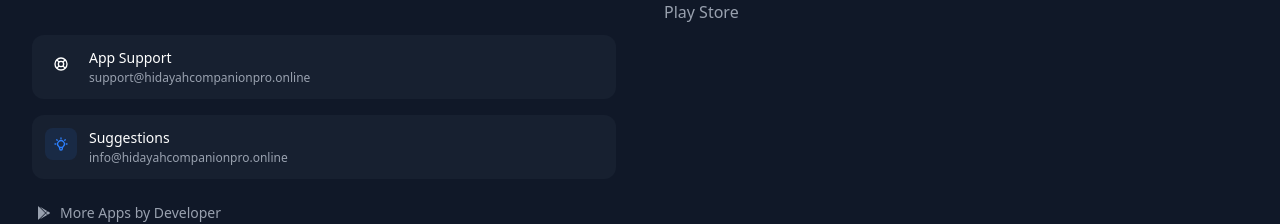
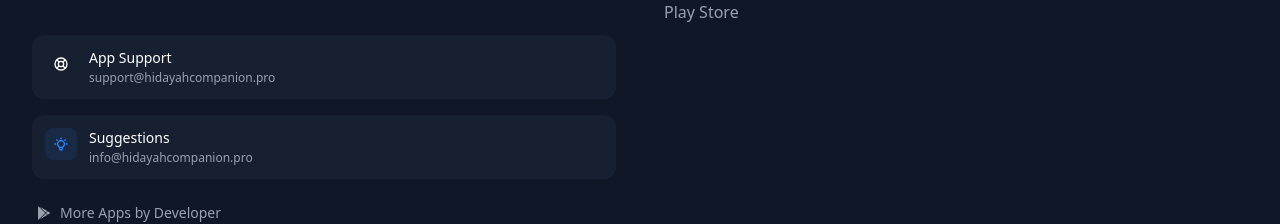
Before and after one commit to Taqaddusshafi/website, a Next.js app: page / in a window 1280 px wide. Shown: the part 4342-4566 px from the top of the page. Built offline with nearby package versions, Linux system fonts and the light colour scheme.

Commit message:
domain chnage

```diff
--- a/src/app/layout.tsx
+++ b/src/app/layout.tsx
@@ -16,7 +16,7 @@
 });
 
 export const metadata: Metadata = {
-  metadataBase: new URL('https://hidayahcompanionpro.online'),
+  metadataBase: new URL('https://hidayahcompanion.pro'),
   title: "Hidayah Companion Pro - Complete Islamic App",
   description: "Your complete Islamic companion app: Quran, Prayer Times, Qibla Direction, Hijri Calendar, Azkar, Tasbih, Hadith, and more. Download now on Google Play.",
   keywords: "Islamic app, Prayer times, Quran, Qibla, Hijri calendar, Muslim app, Azkar, Tasbih, Hadith, Ramadan, Islamic calendar",
--- a/src/app/robots.ts
+++ b/src/app/robots.ts
@@ -3,7 +3,7 @@
 export const dynamic = 'force-static';
 
 export default function robots(): MetadataRoute.Robots {
-  const baseUrl = 'https://hidayahcompanionpro.online'; // Update this with your actual domain
+  const baseUrl = 'https://hidayahcompanion.pro'; // Update this with your actual domain
 
   return {
     rules: {
--- a/src/app/sitemap.ts
+++ b/src/app/sitemap.ts
@@ -3,7 +3,7 @@
 export const dynamic = 'force-static';
 
 export default function sitemap(): MetadataRoute.Sitemap {
-  const baseUrl = 'https://hidayahcompanionpro.online'; // Update this with your actual domain
+  const baseUrl = 'https://hidayahcompanion.pro'; // Update this with your actual domain
 
   return [
     {
--- a/src/components/Footer.tsx
+++ b/src/components/Footer.tsx
@@ -33,7 +33,7 @@
 
             <div className="space-y-4 pt-2">
               <a
-                href="mailto:support@hidayahcompanionpro.online"
+                href="mailto:support@hidayahcompanion.pro"
                 className="group flex items-start gap-3 p-3 rounded-xl bg-gray-800/50 hover:bg-gray-800 transition-all border border-transparent hover:border-gray-700"
               >
                 <div className="w-8 h-8 rounded-lg bg-primary/10 flex items-center justify-center shrink-0 group-hover:bg-primary/20 transition-colors">
@@ -44,13 +44,13 @@
                 <div>
                   <div className="text-white font-medium text-sm mb-0.5">App Support</div>
                   <div className="text-gray-400 text-xs break-all group-hover:text-primary/90 transition-colors">
-                    support@hidayahcompanionpro.online
+                    support@hidayahcompanion.pro
                   </div>
                 </div>
               </a>
 
               <a
-                href="mailto:info@hidayahcompanionpro.online"
+                href="mailto:info@hidayahcompanion.pro"
                 className="group flex items-start gap-3 p-3 rounded-xl bg-gray-800/50 hover:bg-gray-800 transition-all border border-transparent hover:border-gray-700"
               >
                 <div className="w-8 h-8 rounded-lg bg-blue-500/10 flex items-center justify-center shrink-0 group-hover:bg-blue-500/20 transition-colors">
@@ -61,7 +61,7 @@
                 <div>
                   <div className="text-white font-medium text-sm mb-0.5">Suggestions</div>
                   <div className="text-gray-400 text-xs break-all group-hover:text-blue-400 transition-colors">
-                    info@hidayahcompanionpro.online
+                    info@hidayahcompanion.pro
                   </div>
                 </div>
               </a>
@@ -130,7 +130,7 @@
               </li>
               <li>
                 <a
-                  href="mailto:support@hidayahcompanionpro.online"
+                  href="mailto:support@hidayahcompanion.pro"
                   className="text-gray-400 hover:text-white transition-colors"
                 >
                   Contact Us
--- a/src/lib/indexnow.ts
+++ b/src/lib/indexnow.ts
@@ -1,5 +1,5 @@
 export async function submitToIndexNow(urls: string[]) {
-  const host = 'hidayahcompanionpro.online';
+  const host = 'hidayahcompanion.pro';
   const key = '25c6c745778a48b99c07147820658421';
   const keyLocation = `https://${host}/${key}.txt`;
 
--- a/submit-indexnow.ts
+++ b/submit-indexnow.ts
@@ -1,6 +1,6 @@
 import { submitToIndexNow } from './src/lib/indexnow';
 
-const baseUrl = 'https://hidayahcompanionpro.online';
+const baseUrl = 'https://hidayahcompanion.pro';
 
 const urls = [
   baseUrl,
```
Also changed, not shown: public/llms.txt.
